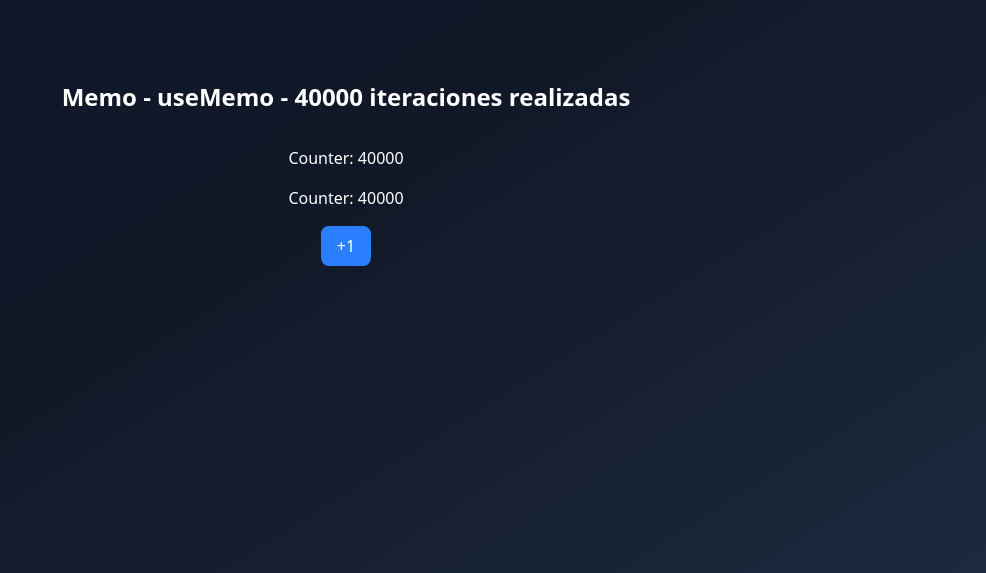
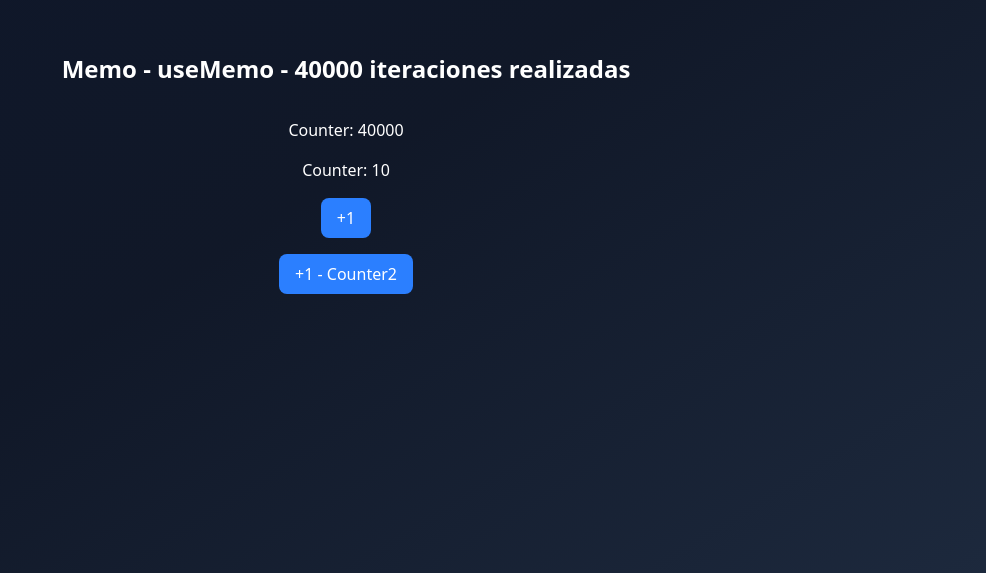
Before and after one commit to JanDevs/04-hooks-app, a React (Vite) app: page / in a window 1280 px wide. Shown: the part 227-800 px from the top of the page, without its empty margins (294-1280 px from the left). Built offline with nearby package versions, Linux system fonts and the light colour scheme.

Commit message:
useMemo Corrección

```diff
--- a/src/06-memos/MemoCounter.tsx
+++ b/src/06-memos/MemoCounter.tsx
@@ -15,6 +15,7 @@ const heavyStuff = ( iterationNumber:number) => {
 const MemoCounter = () => {
 
     const { counter, increment } = useCounter(40_000);
+    const { counter: counter2, increment: increment2 } = useCounter(10);
 
     const myHeavyValue = useMemo(() => heavyStuff( counter ), [ counter ]);
 
@@ -26,12 +27,19 @@ const MemoCounter = () => {
             Counter: { counter }
         </h4>
         <h4>
-            Counter: { counter }
+            Counter: { counter2 }
         </h4>
 
         <button
             className='bg-blue-500 text-white px-4 rounded-md py-2 cursor-pointer'
-            onClick={ increment }>+1</button>
+            onClick={ increment }>
+            +1
+        </button>
+        <button
+            className='bg-blue-500 text-white px-4 rounded-md py-2 cursor-pointer'
+            onClick={ increment2 }>
+            +1 - Counter2
+        </button>
     </div>
   )
 }
```
